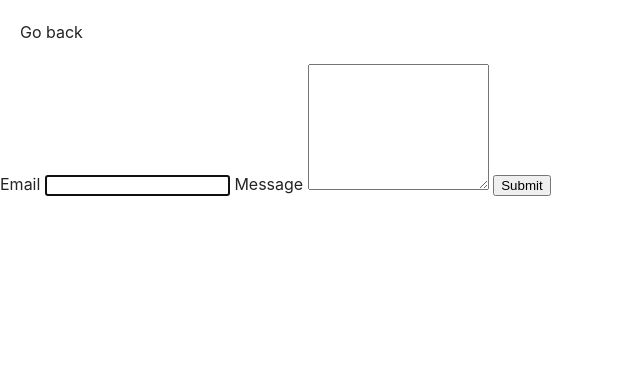
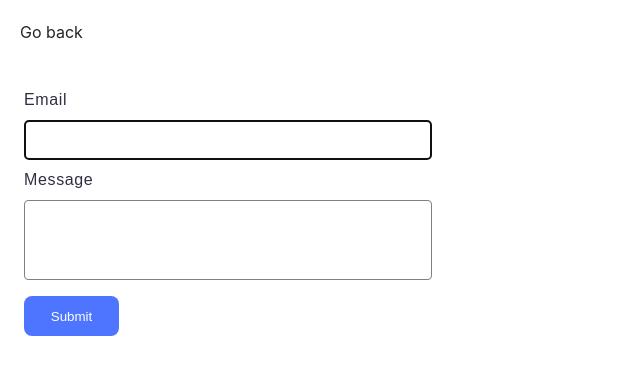
Before and after one commit to RomanBabych/goit-js-hw-09, a website built with Vite: page src/2-form.html in a window 1280 px wide. Shown: the whole page, without its empty margins (0-640 px from the left). Built offline with nearby package versions, Linux system fonts and the light colour scheme.

Commit message:
homework-9

```diff
--- a/src/2-form.html
+++ b/src/2-form.html
@@ -12,15 +12,15 @@
     <a class="back-link" href="./index.html">Go back</a>
 
     <form class="feedback-form" autocomplete="off">
-        <label>
+        <label class="email-label">
           Email
           <input type="email" name="email" autofocus />
         </label>
-        <label>
+        <label class="message-label">
           Message
           <textarea name="message" rows="8"></textarea>
         </label>
-        <button type="submit">Submit</button>
+        <button class="submit-btn" type="submit">Submit</button>
       </form>
 
     <script type="module" src="./js/2-form.js"></script>
--- a/src/css/form.css
+++ b/src/css/form.css
@@ -0,0 +1,62 @@
+.feedback-form {
+  width: 408px;
+  /* border-radius: 8px; */
+  padding: 24px;
+  /* border: 1px solid black; */
+  display: flex;
+  flex-direction: column;
+  font-family: 'Montserrat', sans-serif;
+  font-weight: 400;
+  font-size: 16px;
+  line-height: 1.5;
+  letter-spacing: 0.04em;
+  color: #2e2f42;
+}
+
+.email-label {
+  margin-bottom: 8px;
+  display: flex;
+  flex-direction: column;
+}
+
+.message-label {
+  margin-bottom: 16px;
+  display: flex;
+  flex-direction: column;
+}
+
+.email-label input,
+.message-label textarea {
+  margin-top: 8px;
+  padding-left: 16px;
+  box-sizing: border-box;
+  border: 1px solid #808080;
+  border-radius: 4px;
+  width: 100%;
+  height: 40px;
+  font-family: 'Montserrat', sans-serif;
+  font-weight: 400;
+  font-size: 16px;
+  line-height: 1.5;
+  letter-spacing: 0.04em;
+  color: #2e2f42;
+}
+
+.message-label textarea {
+  resize: none;
+  height: 80px;
+}
+
+.submit-btn {
+  width: 95px;
+  height: 40px;
+  border-radius: 8px;
+  border: none;
+  padding: 8px 16px;
+  color: #fff;
+  background-color: #4e75ff;
+}
+
+.submit-btn:hover {
+    background-color: #6c8cff;
+}
--- a/src/js/2-form.js
+++ b/src/js/2-form.js
@@ -0,0 +1,29 @@
+let formData = {
+    email: "",
+    message: ""
+  };
+
+
+  const storedFormData = localStorage.getItem("feedback-form-state");
+  if (storedFormData) {
+    formData = JSON.parse(storedFormData);
+    document.querySelector('input[name="email"]').value = formData.email;
+    document.querySelector('textarea[name="message"]').value = formData.message;
+  }
+
+  document.querySelector('.feedback-form').addEventListener('input', function(event) {
+    formData[event.target.name] = event.target.value;
+    localStorage.setItem("feedback-form-state", JSON.stringify(formData));
+  });
+
+  document.querySelector('.feedback-form').addEventListener('submit', function(event) {
+    event.preventDefault();
+    if (formData.email.trim() === "" || formData.message.trim() === "") {
+      alert("Fill please all fields");
+    } else {
+      console.log(formData);
+      localStorage.removeItem("feedback-form-state");
+      formData = { email: "", message: "" };
+      document.querySelector('.feedback-form').reset();
+    }
+  });
```
